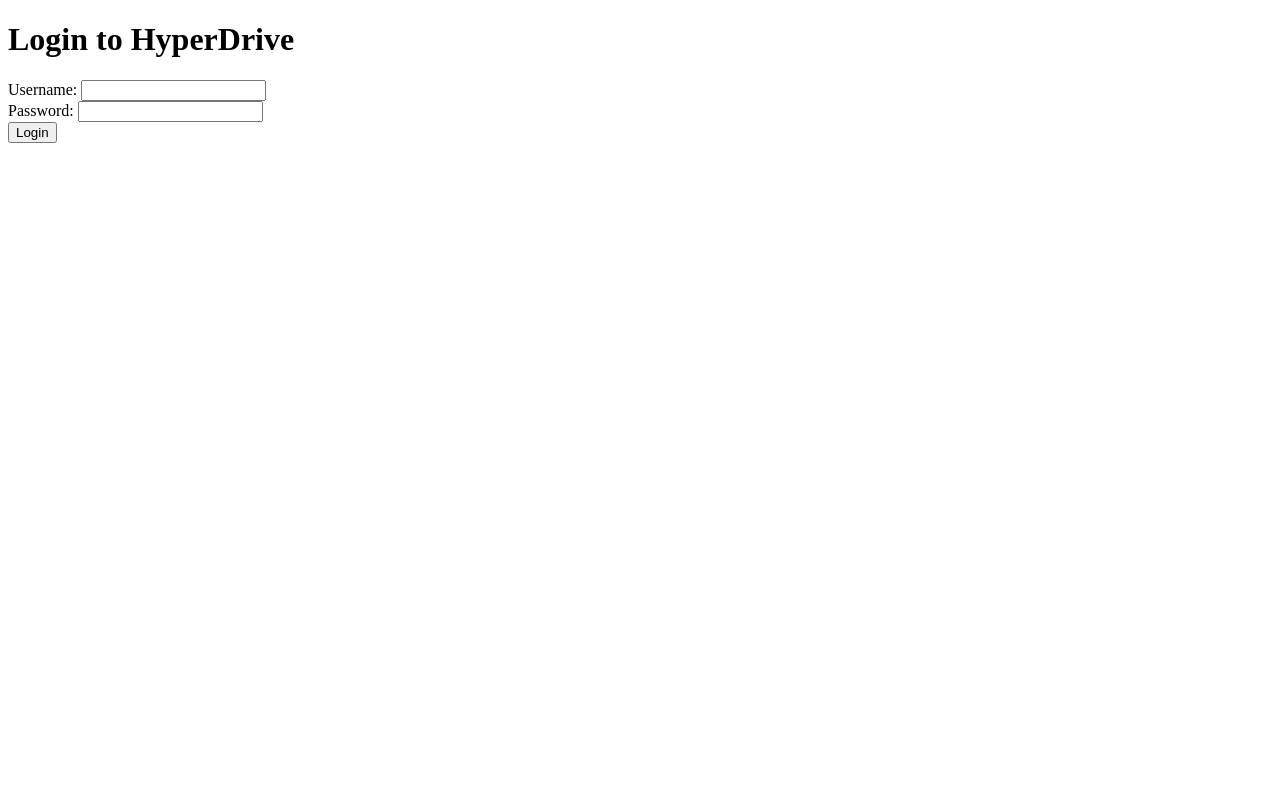
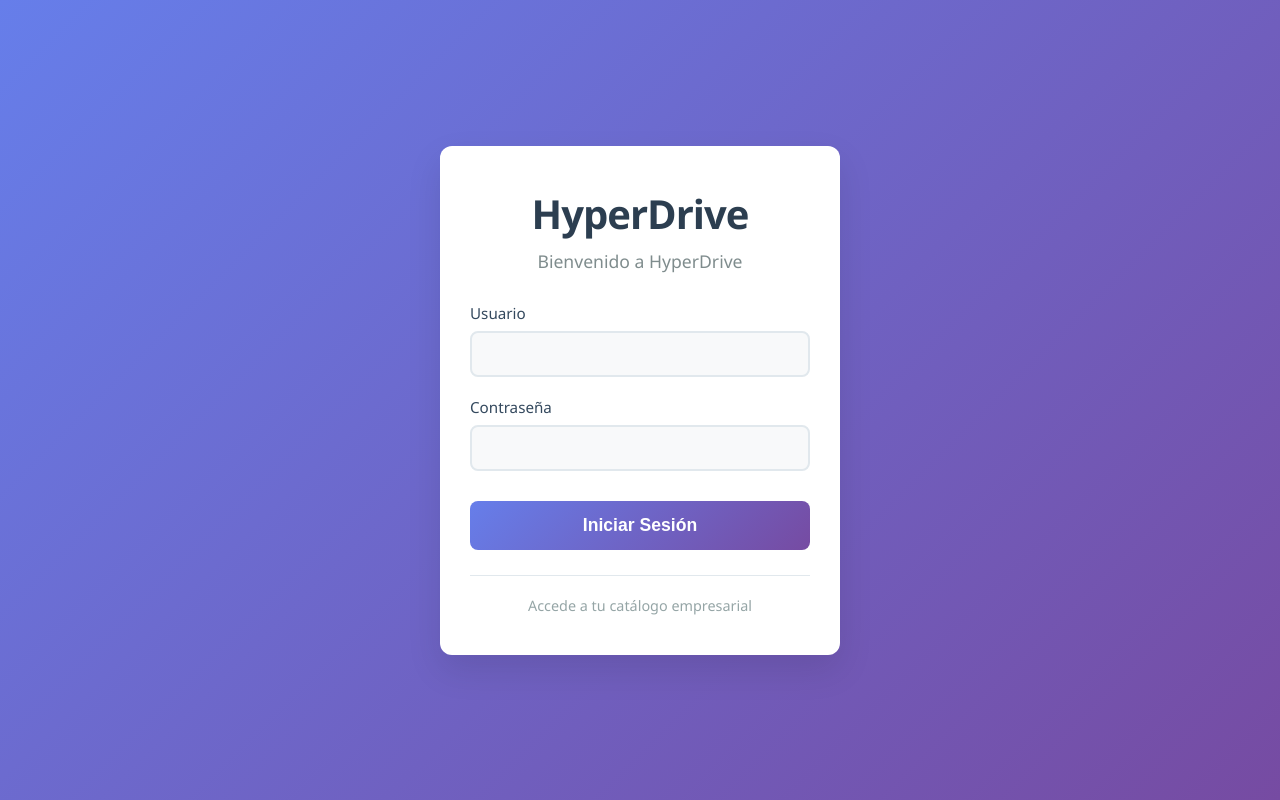
Before and after one commit to Neptune-Drunk/DS6-Proyecto2, a PHP site: page /login.php in a window 1280 px wide. Run offline with PHP 8.4, Linux system fonts and the light colour scheme.

Commit message:
Se modifico el diseño del login

```diff
--- a/login.php
+++ b/login.php
@@ -1,20 +1,37 @@
 <!DOCTYPE html>
-<html lang="en">
+<html lang="es">
 <head>
     <meta charset="UTF-8">
     <meta name="viewport" content="width=device-width, initial-scale=1.0">
     <title>Login - HyperDrive</title>
+    <link rel="stylesheet" href="loginstyle.css">
 </head>
 <body>
-    <h1>Login to HyperDrive</h1>
-    <form action="autenticar.php" method="post">
-        <label for="username">Username:</label>
-        <input type="text" id="username" name="username" required>
-        <br>
-        <label for="password">Password:</label>
-        <input type="password" id="password" name="password" required>
-        <br>
-        <button type="submit">Login</button>
-    </form>
+    <div class="login-container">
+        <div class="login-card">
+            <div class="logo-section">
+                <h1 class="logo">HyperDrive</h1>
+                <p class="welcome-text">Bienvenido a HyperDrive</p>
+            </div>
+
+            <form class="login-form" action="autenticar.php" method="post">
+                <div class="form-group">
+                    <label for="username">Usuario</label>
+                    <input type="text" id="username" name="username" required>
+                </div>
+
+                <div class="form-group">
+                    <label for="password">Contraseña</label>
+                    <input type="password" id="password" name="password" required>
+                </div>
+
+                <button type="submit" class="login-btn">Iniciar Sesión</button>
+            </form>
+
+            <div class="footer-text">
+                <p>Accede a tu catálogo empresarial</p>
+            </div>
+        </div>
+    </div>
 </body>
 </html>
--- /dev/null
+++ b/loginstyle.css
@@ -0,0 +1,145 @@
+* {
+  margin: 0;
+  padding: 0;
+  box-sizing: border-box;
+}
+
+body {
+  font-family: "Segoe UI", Tahoma, Geneva, Verdana, sans-serif;
+  background: linear-gradient(135deg, #667eea 0%, #764ba2 100%);
+  min-height: 100vh;
+  display: flex;
+  align-items: center;
+  justify-content: center;
+  padding: 20px;
+}
+
+.login-container {
+  width: 100%;
+  max-width: 400px;
+}
+
+.login-card {
+  background: white;
+  border-radius: 12px;
+  box-shadow: 0 15px 35px rgba(0, 0, 0, 0.1);
+  padding: 40px 30px;
+  text-align: center;
+}
+
+.logo-section {
+  margin-bottom: 30px;
+}
+
+.logo {
+  font-size: 2.5rem;
+  font-weight: 700;
+  color: #2c3e50;
+  margin-bottom: 8px;
+  letter-spacing: -1px;
+}
+
+.welcome-text {
+  color: #7f8c8d;
+  font-size: 1.1rem;
+  font-weight: 400;
+}
+
+.login-form {
+  margin-bottom: 25px;
+}
+
+.form-group {
+  margin-bottom: 20px;
+  text-align: left;
+}
+
+.form-group label {
+  display: block;
+  margin-bottom: 8px;
+  color: #34495e;
+  font-weight: 500;
+  font-size: 0.95rem;
+}
+
+.form-group input {
+  width: 100%;
+  padding: 12px 16px;
+  border: 2px solid #e1e8ed;
+  border-radius: 8px;
+  font-size: 1rem;
+  transition: all 0.3s ease;
+  background-color: #f8f9fa;
+}
+
+.form-group input:focus {
+  outline: none;
+  border-color: #667eea;
+  background-color: white;
+  box-shadow: 0 0 0 3px rgba(102, 126, 234, 0.1);
+}
+
+.login-btn {
+  width: 100%;
+  padding: 14px;
+  background: linear-gradient(135deg, #667eea 0%, #764ba2 100%);
+  color: white;
+  border: none;
+  border-radius: 8px;
+  font-size: 1.1rem;
+  font-weight: 600;
+  cursor: pointer;
+  transition: all 0.3s ease;
+  margin-top: 10px;
+}
+
+.login-btn:hover {
+  transform: translateY(-2px);
+  box-shadow: 0 8px 25px rgba(102, 126, 234, 0.3);
+}
+
+.login-btn:active {
+  transform: translateY(0);
+}
+
+.footer-text {
+  border-top: 1px solid #e1e8ed;
+  padding-top: 20px;
+  margin-top: 20px;
+}
+
+.footer-text p {
+  color: #95a5a6;
+  font-size: 0.9rem;
+}
+
+/* Responsive Design */
+@media (max-width: 480px) {
+  .login-card {
+    padding: 30px 20px;
+  }
+
+    .logo {
+    font-size: 2rem;
+    }
+
+    .welcome-text {
+    font-size: 1rem;
+    }
+}
+
+/* Animación de entrada */
+.login-card {
+  animation: slideUp 0.6s ease-out;
+}
+
+@keyframes slideUp {
+from {
+    opacity: 0;
+    transform: translateY(30px);
+}
+to {
+    opacity: 1;
+    transform: translateY(0);
+}
+}
```
Also changed, not shown: 1 other file.
